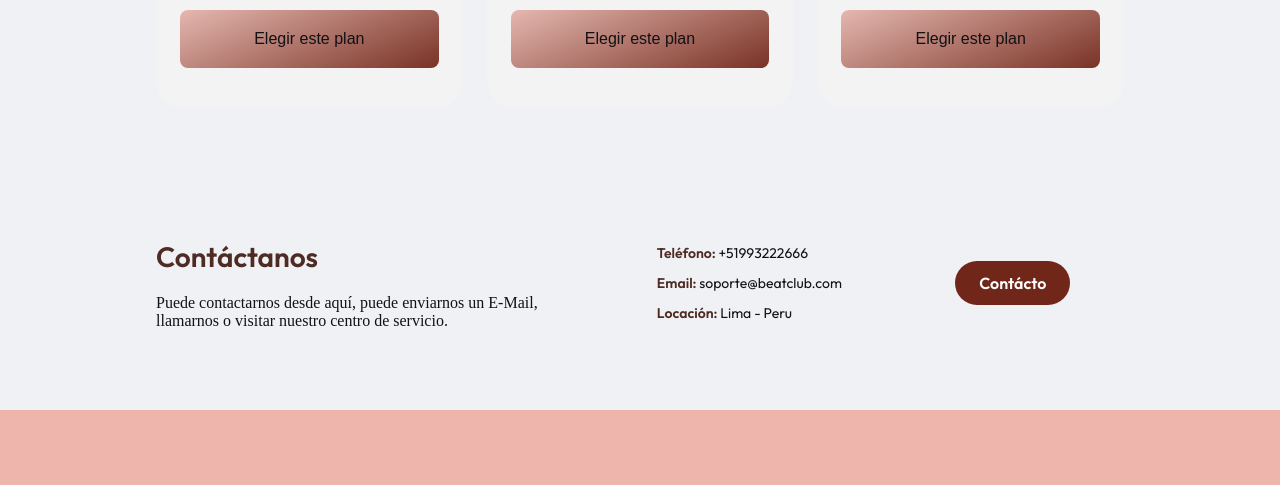
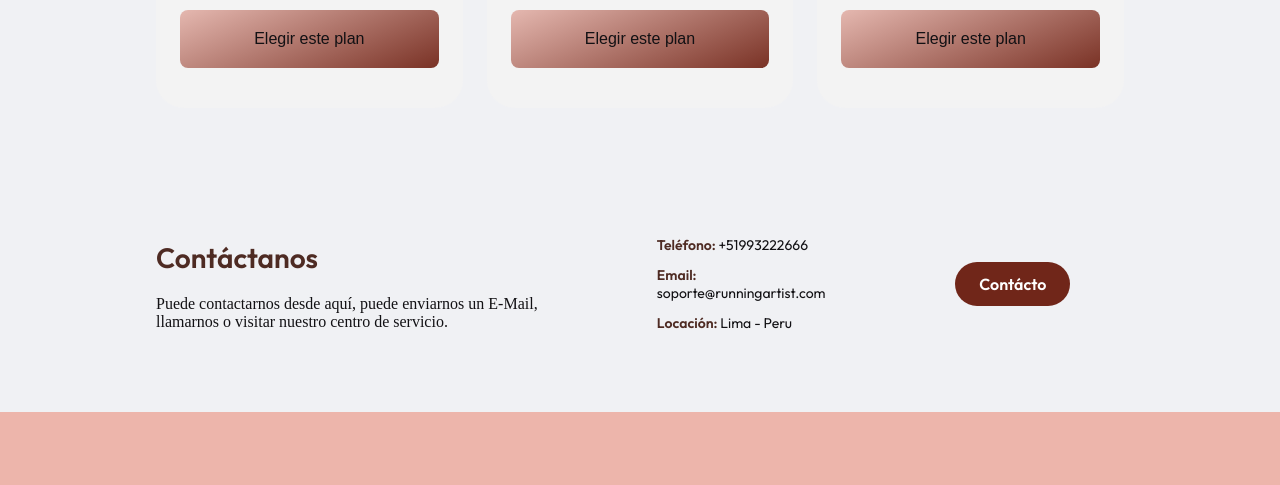
Before and after one commit to RodrigoPandoGutierrez/EF_IHC, a plain HTML site: page index.html in a window 1280 px wide. Shown: the part 2557-3042 px from the top of the page. Drawn offline with nearby package versions, Linux system fonts and the light colour scheme; a web font is replaced by a local one.

Commit message:
Update index.html

```diff
--- a/index.html
+++ b/index.html
@@ -11,7 +11,7 @@
         <!--=============== CSS ===============-->
         <link rel="stylesheet" href="assets/css/styles.css">
 
-        <title>FitGroup</title>
+        <title>Running Artist</title>
 
         <!-- FAVICON -->
         <link rel="shortcut icon" type="image/x-icon" href="assets/img/favicon/favicon.ico"/>
@@ -244,7 +244,7 @@
 
                     <ul class="contact__content grid">
                         <li class="contact__address">Teléfono: <span class="contact__information">+51993222666</span></li>
-                        <li class="contact__address">Email:  <span class="contact__information">soporte@beatclub.com</span></li>
+                        <li class="contact__address">Email:  <span class="contact__information">soporte@runningartist.com</span></li>
                         <li class="contact__address">Locación: <span class="contact__information">Lima - Peru</span></li>
                     </ul>
 
```
